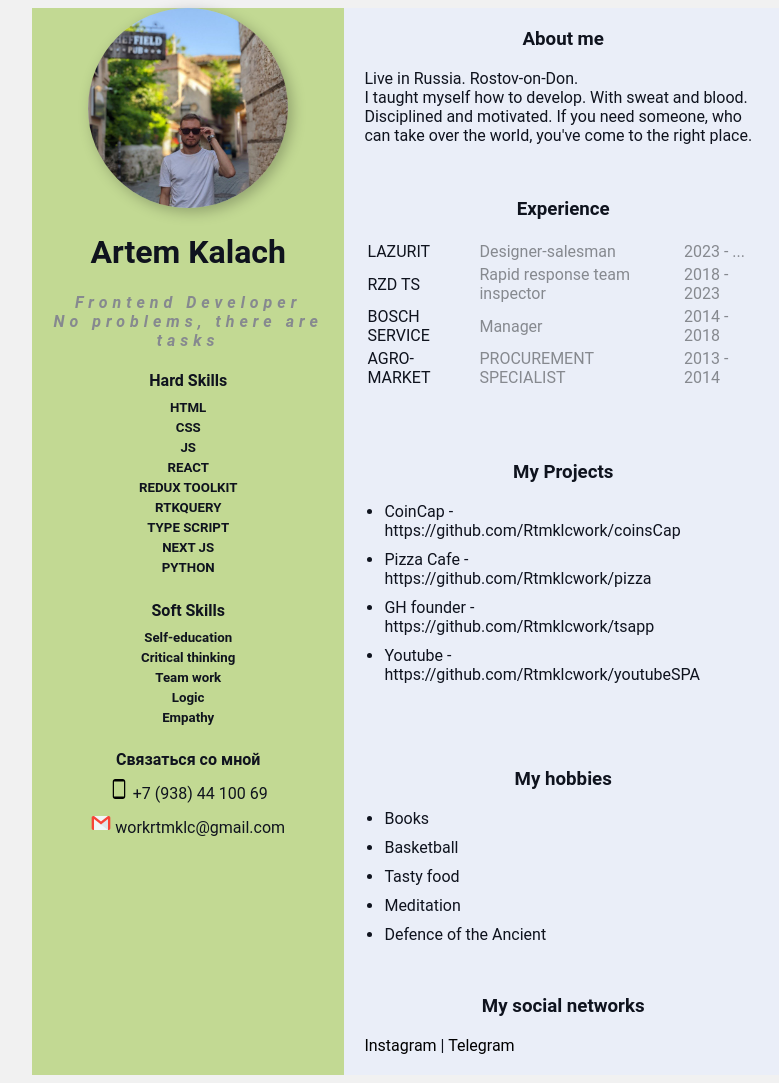
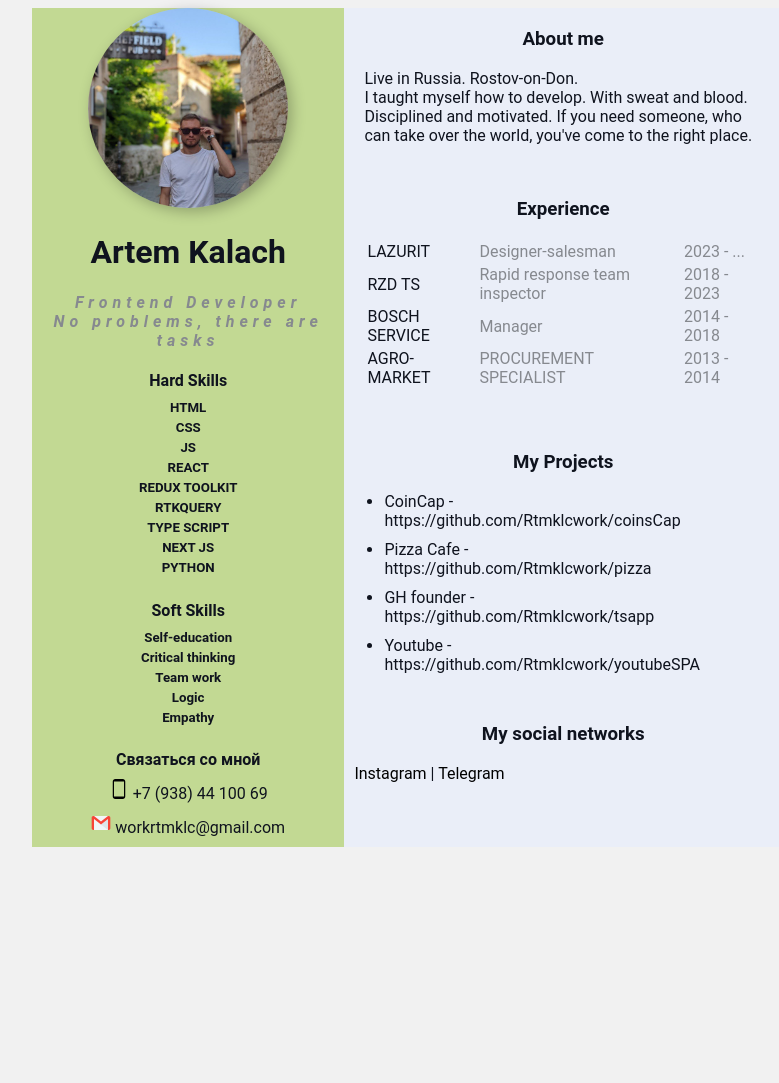
Before and after one commit to Rtmklcwork/github.io, a plain HTML site: page index.html in a window 1280 px wide. Shown: the whole page, without its empty margins (233-1012 px from the left). After the commit the page ends 855 px from the top, so only its background shows below. Drawn offline with Linux system fonts and the light colour scheme.

Commit message:
add skills4

```diff
--- a/index.html
+++ b/index.html
@@ -98,16 +98,6 @@
           <li>Youtube - https://github.com/Rtmklcwork/youtubeSPA</li>
         </ul>
       </div>
-      <div class="card bg-yellow">
-        <h3>My hobbies</h3>
-        <ul class="list">
-          <li>Books</li>
-          <li>Basketball</li>
-          <li>Tasty food</li>
-          <li>Meditation</li>
-          <li>Defence of the Ancient</li>
-        </ul>
-      </div>
       <div class="social">
         <h3>My social networks</h3>
         <a href="https://instagram.com/kala4eqqq" target="_blank">Instagram</a>
--- a/styles.css
+++ b/styles.css
@@ -67,7 +67,7 @@ a:visited {
 
 .card {
     padding: 15px 20px;
-    margin-bottom: 20px;
+    margin-bottom: 10px;
     background-repeat: 20px;
 }
 
@@ -96,7 +96,7 @@ a:visited {
 }
 
 .social {
-    margin: 20px;
+    margin: 10px;
 }
 
 .social h4 {
@@ -136,7 +136,7 @@ h5 {
     margin: 20px;
 }
 
-.box2 {}
+
 
 .box2 h3 {
     text-align: center;
```
